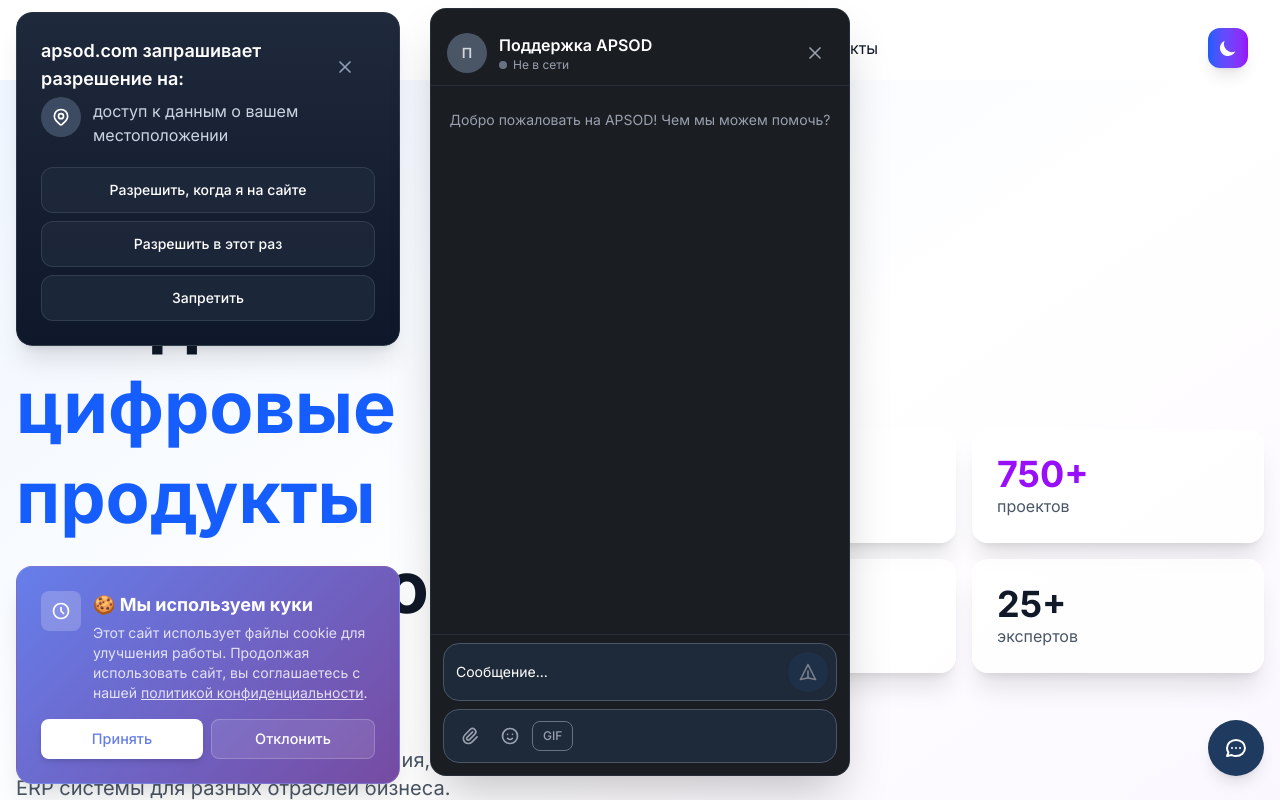
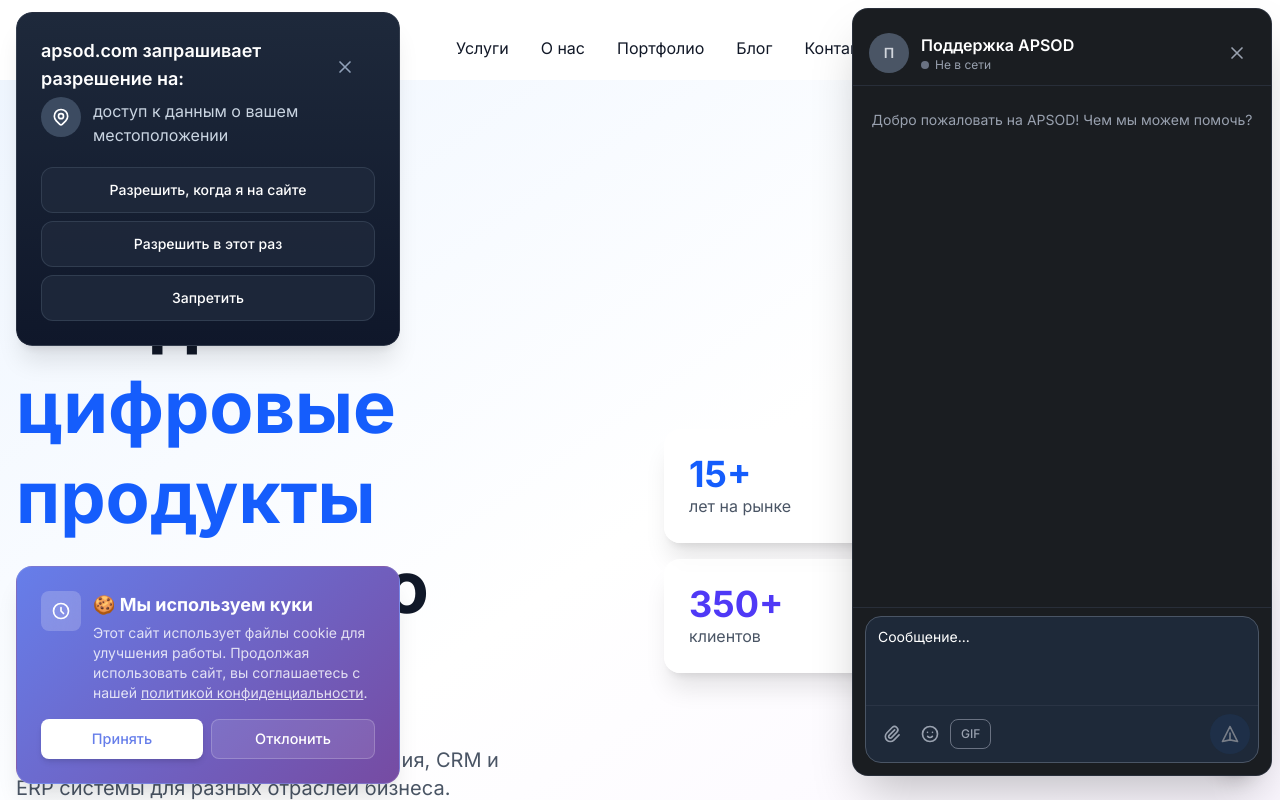
Before and after one commit to Dmitry716/Apsod-PWA, a Next.js app: page / in a window 1280 px wide. Both pictures are taken after a click on the button 1236 px from the left and 748 px from the top of the page. Built offline with nearby package versions, Linux system fonts and the light colour scheme.

Commit message:
Правки смещения чата на ios

```diff
--- a/src/app/components/ChatWidget.tsx
+++ b/src/app/components/ChatWidget.tsx
@@ -108,12 +108,7 @@
   const [isNarrow, setIsNarrow] = useState(false);
 
   const adjustTextareaHeight = () => {
-    const el = textareaRef.current;
-    if (!el) return;
-    const isNarrow = typeof window !== 'undefined' && window.innerWidth < 640;
-    const maxPx = isNarrow ? 72 : 160; // на мобильных не больше ~3 строк — макет не смещается
-    el.style.height = 'auto';
-    el.style.height = `${Math.min(el.scrollHeight, maxPx)}px`;
+    // Высота поля фиксирована — футер (скрепка, смайл, GIF, отправить) не смещается
   };
 
   useEffect(() => {
@@ -335,7 +330,7 @@
       }
       if (data.message) setMessages((prev) => [...prev, data.message]);
       setInput('');
-      if (textareaRef.current) {
+      if (textareaRef.current && !isNarrow) {
         textareaRef.current.style.height = 'auto';
       }
     } catch {
@@ -454,15 +449,13 @@
                     }
                   : {
                       top: 'max(0.5rem, env(safe-area-inset-top, 0.5rem))',
-                      left: 'max(0.5rem, env(safe-area-inset-left, 0.5rem))',
                       right: 'max(0.5rem, env(safe-area-inset-right, 0.5rem))',
                       bottom: 'max(0.5rem, env(safe-area-inset-bottom, 0.5rem))',
-                      width: 'calc(100vw - max(1rem, env(safe-area-inset-left)) - max(1rem, env(safe-area-inset-right)))',
-                      maxWidth: '420px',
+                      left: 'auto',
+                      width: '420px',
+                      maxWidth: 'calc(100vw - 1rem)',
                       height: 'calc(100dvh - max(1rem, env(safe-area-inset-top)) - max(1rem, env(safe-area-inset-bottom)))',
                       maxHeight: 'min(1000px, calc(100dvh - 1rem))',
-                      marginLeft: 'auto',
-                      marginRight: 'auto',
                       paddingTop: 'max(0.75rem, env(safe-area-inset-top, 0.75rem))',
                     }
               }
@@ -554,16 +547,15 @@
             {error && <p className="text-sm text-red-400 text-center py-1">{error}</p>}
           </div>
 
-          {/* Футер: ширина жёстко ограничена, без горизонтальной прокрутки */}
-          <div className="py-3 pt-2 border-t border-gray-700/50 bg-[#1a1d21] flex-shrink-0 space-y-2 max-h-[11rem] min-h-0 overflow-hidden overflow-x-hidden min-w-0 w-full max-w-full box-border px-3">
-            <div className="grid grid-cols-[1fr_auto] items-end gap-2 rounded-2xl bg-gray-800 border border-gray-600 pl-3 pr-2 py-2 focus-within:ring-2 focus-within:ring-[#1e3a5f] focus-within:border-transparent min-h-[2.75rem] overflow-hidden w-full max-w-full box-border min-w-0">
+          {/* Футер как в Cursor: поле ввода с фиксированной высотой + одна строка иконок и кнопка отправки */}
+          <div className="py-3 pt-2 border-t border-gray-700/50 bg-[#1a1d21] flex-shrink-0 min-h-0 overflow-hidden overflow-x-hidden min-w-0 w-full max-w-full box-border px-3">
+            <div className="rounded-2xl bg-gray-800 border border-gray-600 overflow-hidden focus-within:ring-2 focus-within:ring-[#1e3a5f] focus-within:border-transparent w-full max-w-full box-border min-w-0 flex flex-col">
+              {/* Поле ввода: фиксированная высота, скролл внутри — футер не смещается */}
+              <div className="flex-shrink-0 px-3 pt-2 min-h-0">
                 <textarea
                   ref={textareaRef}
                   value={input}
-                onChange={(e) => {
-                  setInput(e.target.value);
-                  adjustTextareaHeight();
-                }}
+                  onChange={(e) => setInput(e.target.value)}
                   onFocus={() => {
                     requestAnimationFrame(() => {
                       listRef.current?.scrollTo({ top: listRef.current.scrollHeight, behavior: 'auto' });
@@ -577,31 +569,26 @@
                   }}
                   placeholder="Сообщение..."
                   rows={1}
-                className="min-w-0 w-full max-w-full py-2 bg-transparent focus:outline-none resize-none leading-6 placeholder:text-gray-400 overflow-y-auto overflow-x-hidden break-words max-h-[4.5rem] sm:max-h-[160px] col-start-1"
+                  className="min-w-0 w-full max-w-full py-0 bg-transparent focus:outline-none resize-none leading-6 placeholder:text-gray-400 overflow-y-auto overflow-x-hidden break-words block"
                   style={{
-                  minHeight: '2.25rem',
                     color: '#ffffff',
                     WebkitTextFillColor: '#ffffff',
                     wordBreak: 'break-word',
                     overflowWrap: 'break-word',
                     fontSize: isNarrow ? 16 : 14,
+                    height: isNarrow ? '4.5rem' : '5rem',
+                    maxHeight: isNarrow ? '4.5rem' : '5rem',
+                    minHeight: '2.25rem',
                   }}
                 />
-              <button
-                type="button"
-                onClick={sendMessage}
-                disabled={loading || !input.trim()}
-                className="w-10 h-10 min-w-[2.5rem] rounded-full bg-[#1e3a5f] text-white flex items-center justify-center hover:bg-[#2a4a7a] disabled:opacity-40 disabled:cursor-not-allowed transition-colors flex-shrink-0 col-start-2"
-                aria-label="Отправить"
-              >
-                <svg className="w-5 h-5" fill="none" stroke="currentColor" viewBox="0 0 24 24">
-                  <path strokeLinecap="round" strokeLinejoin="round" strokeWidth={2} d="M12 19l9 2-9-18-9 18 9-2zm0 0v-8" />
-                </svg>
-              </button>
               </div>
-
-            {/* Блок иконок под полем: прикрепить файл, эмодзи, GIF */}
-            <div className="flex items-center gap-1 rounded-2xl bg-gray-800 border border-gray-600 px-2 py-2">
+              {files.length > 0 && (
+                <p className="text-xs text-gray-500 truncate px-3 pt-0.5 flex-shrink-0">
+                  📎 {files.map((f) => f.name).join(', ')}
+                </p>
+              )}
+              {/* Жёстко закреплённая строка: скрепка, смайл, GIF, кнопка Отправить — как в Cursor */}
+              <div className="flex items-center gap-0.5 px-2 pb-2 pt-2 border-t border-gray-700/50 flex-shrink-0 min-h-[2.75rem]">
                 <input
                   ref={fileInputRef}
                   type="file"
@@ -613,7 +600,7 @@
                 />
                 <label
                   htmlFor="chat-file"
-                className="p-2 rounded-lg text-gray-400 hover:text-white hover:bg-gray-700/50 cursor-pointer transition-colors"
+                  className="p-2 rounded-lg text-gray-400 hover:text-white hover:bg-gray-700/50 cursor-pointer transition-colors flex-shrink-0"
                   title="Прикрепить файл (до 2 МБ, макс. 3)"
                 >
                   <svg className="w-5 h-5" fill="none" stroke="currentColor" viewBox="0 0 24 24">
@@ -623,7 +610,7 @@
                 <button
                   type="button"
                   onClick={() => { setShowEmojiPicker((v) => !v); setShowGifPicker(false); setEmojiSearch(''); setEmojiCategory(''); }}
-                className="p-2 rounded-lg text-gray-400 hover:text-white hover:bg-gray-700/50 transition-colors"
+                  className="p-2 rounded-lg text-gray-400 hover:text-white hover:bg-gray-700/50 transition-colors flex-shrink-0"
                   title="Эмодзи"
                   aria-label="Эмодзи"
                 >
@@ -634,12 +621,25 @@
                 <button
                   type="button"
                   onClick={() => { setShowGifPicker((v) => !v); setShowEmojiPicker(false); setGifSearch(''); }}
-                className="px-2.5 py-1.5 rounded-lg text-gray-400 hover:text-white hover:bg-gray-700/50 transition-colors text-xs font-medium border border-gray-500"
+                  className="px-2.5 py-1.5 rounded-lg text-gray-400 hover:text-white hover:bg-gray-700/50 transition-colors text-xs font-medium border border-gray-500 flex-shrink-0"
                   title="GIF"
                   aria-label="GIF"
                 >
                   GIF
                 </button>
+                <div className="flex-1 min-w-2" aria-hidden />
+                <button
+                  type="button"
+                  onClick={sendMessage}
+                  disabled={loading || !input.trim()}
+                  className="w-10 h-10 min-w-[2.5rem] rounded-full bg-[#1e3a5f] text-white flex items-center justify-center hover:bg-[#2a4a7a] disabled:opacity-40 disabled:cursor-not-allowed transition-colors flex-shrink-0"
+                  aria-label="Отправить"
+                >
+                  <svg className="w-5 h-5" fill="none" stroke="currentColor" viewBox="0 0 24 24">
+                    <path strokeLinecap="round" strokeLinejoin="round" strokeWidth={2} d="M12 19l9 2-9-18-9 18 9-2zm0 0v-8" />
+                  </svg>
+                </button>
+              </div>
             </div>
 
             {showEmojiPicker && (
@@ -729,12 +729,6 @@
                 </div>
               </div>
             )}
-
-            {files.length > 0 && (
-              <p className="text-xs text-gray-500 truncate">
-                {files.map((f) => f.name).join(', ')}
-              </p>
-            )}
           </div>
         </div>
           </div>
```
Lines whose indentation alone changed are shown as unchanged.
